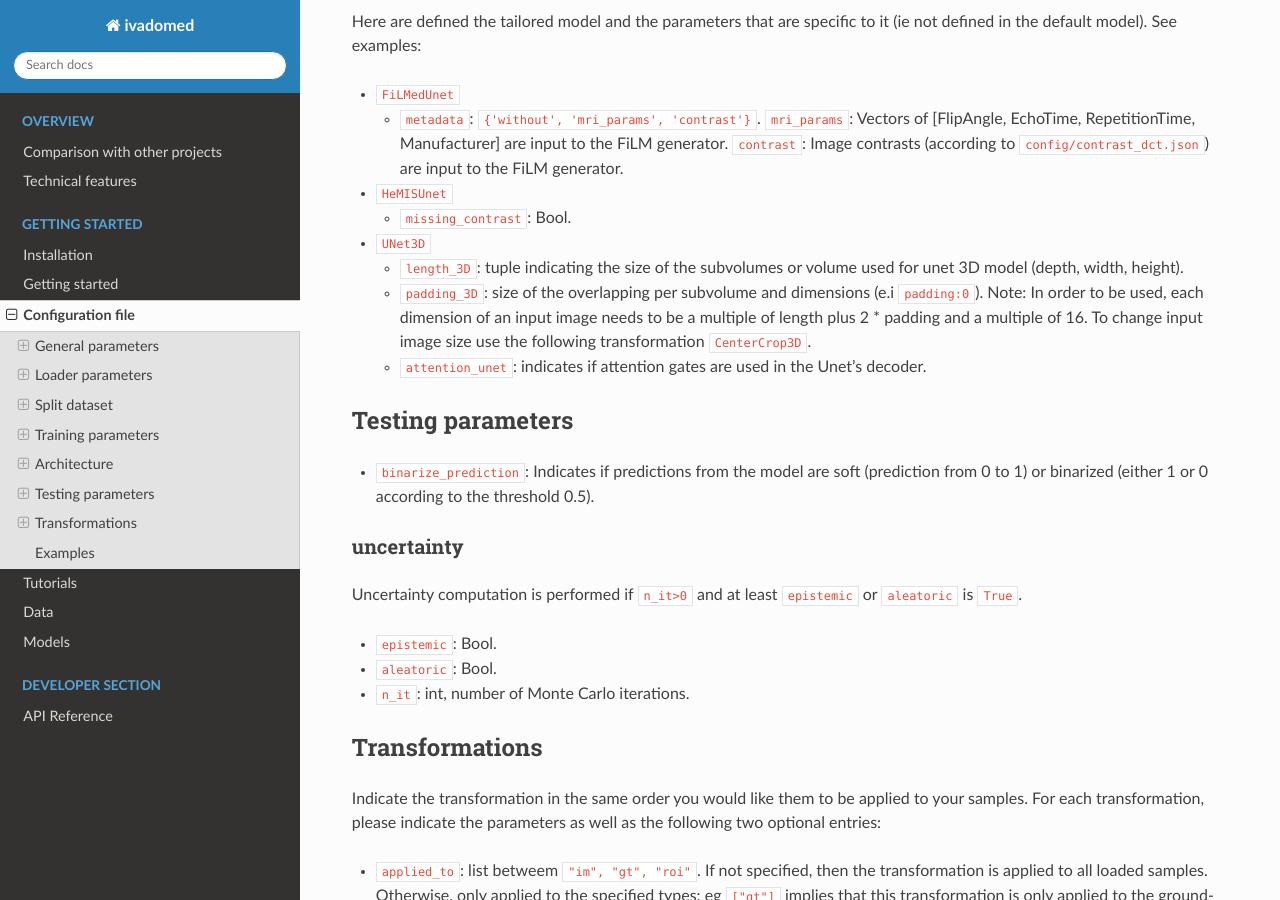
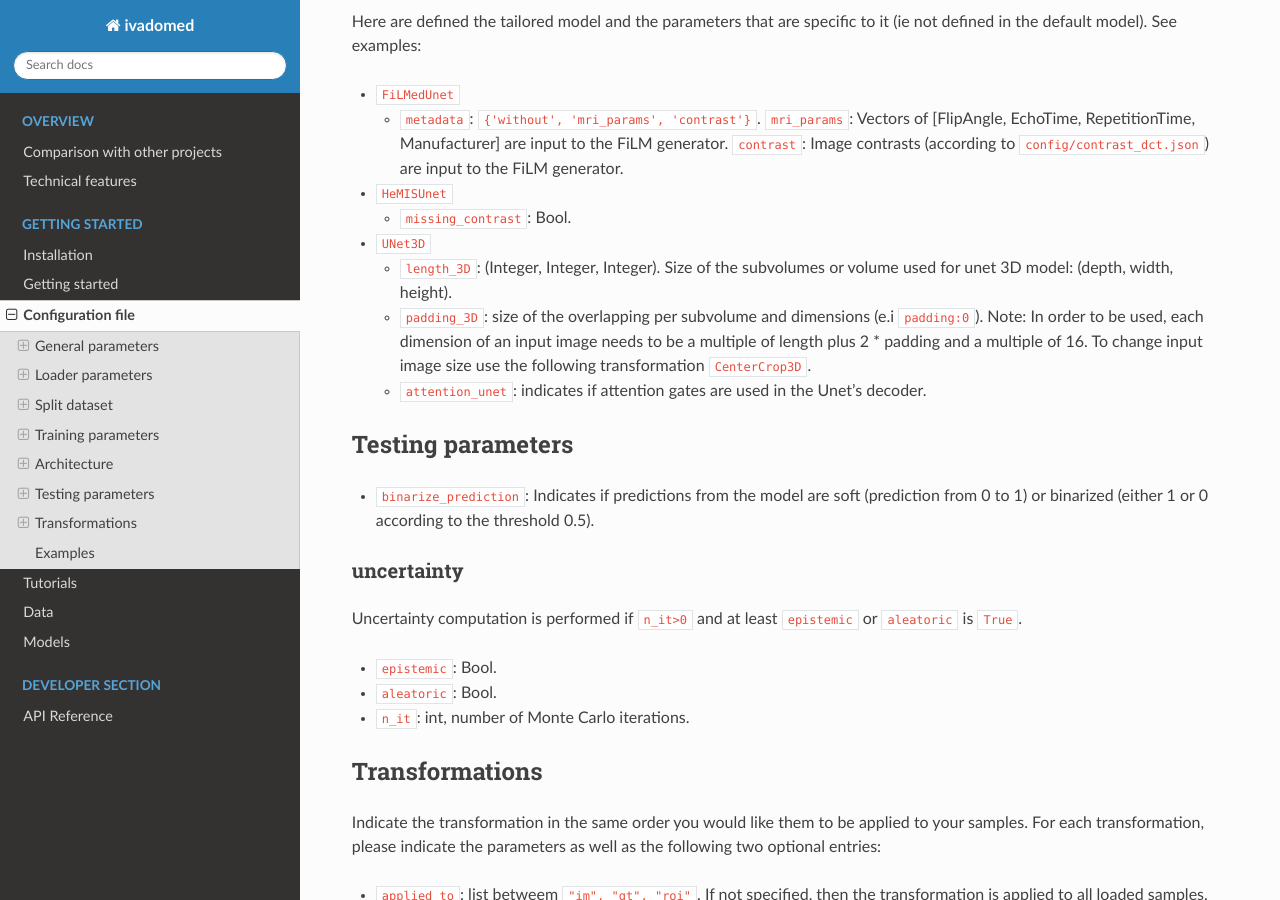
Before and after one commit to ivadomed/ivadomed, a Sphinx documentation site: the page built from docs/source/configuration_file.md, in a window 1280 px wide and 900 px high, scrolled down 4219 px. Built offline with Sphinx 7.4.7 and the Read the Docs theme 2.0.0, drawn with Linux system fonts in a browser that asks for light colours.

Commit message:
Update docs/source/configuration_file.md
Co-authored-by: Julien Cohen-Adad <jcohen@polymtl.ca>

```diff
--- a/docs/source/configuration_file.md
+++ b/docs/source/configuration_file.md
@@ -115,7 +115,7 @@ Here are defined the tailored model and the parameters that are specific to it (
 - `HeMISUnet`
     - `missing_contrast`: Bool.
 - `UNet3D`
-    - `length_3D`: tuple indicating the size of the subvolumes or volume used for unet 3D model (depth, width, height).
+    - `length_3D`: (Integer, Integer, Integer). Size of the subvolumes or volume used for unet 3D model: (depth, width, height).
     - `padding_3D`: size of the overlapping per subvolume and dimensions (e.i `padding:0`). Note: In order to be used, each dimension of an input image needs to be a multiple of length plus 2 * padding and a multiple of 16. To change input image size use the following transformation `CenterCrop3D`.
     - `attention_unet`: indicates if attention gates are used in the Unet's decoder.
 
```
